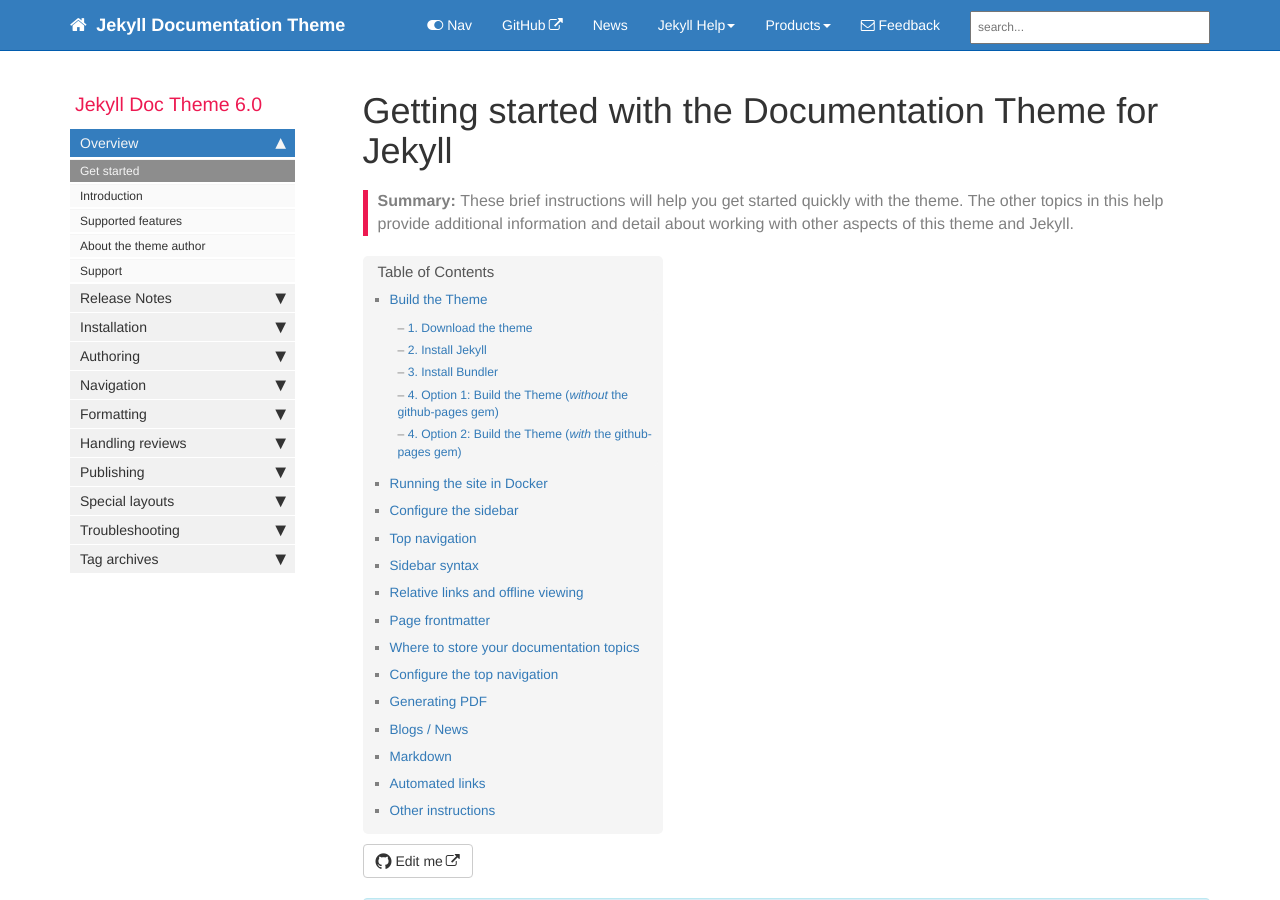
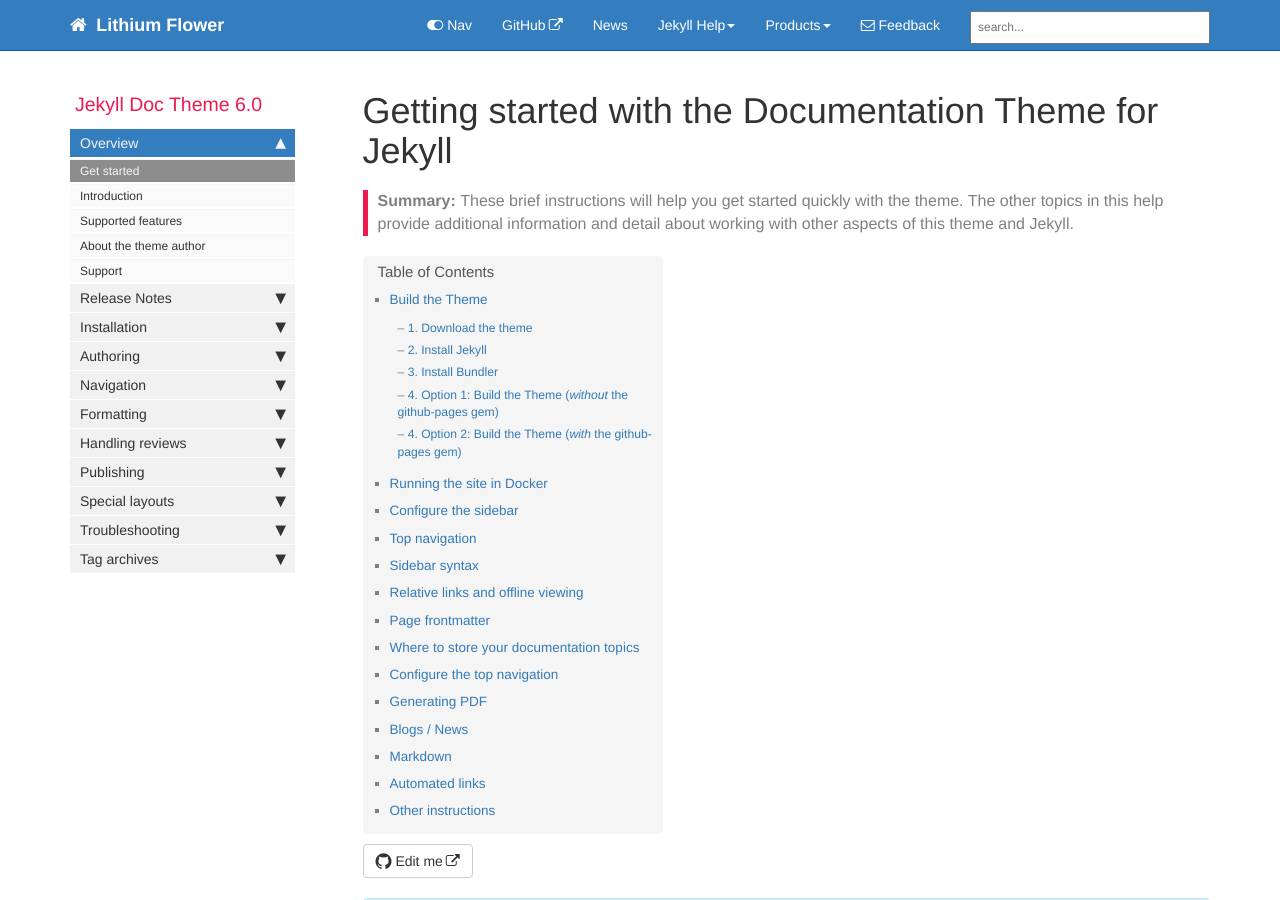
Before and after one commit to projooni/projooni.github.io, a Jekyll site: the page built from index.md, in a window 1280 px wide and 900 px high. Built offline with Jekyll 4.4.1, drawn with Linux system fonts in a browser that asks for light colours; nearby versions of some CDN libraries; comment, search, counter and statistics services are not loaded.

Commit message:
- top nav 수정

```diff
--- a/_config.yml
+++ b/_config.yml
@@ -3,7 +3,7 @@ repository: tomjoht/documentation-theme-jekyll
 output: web
 # this property is useful for conditional filtering of content that is separate from the PDF.
 
-topnav_title: Jekyll Documentation Theme
+topnav_title: Lithium Flower
 # this appears on the top navigation bar next to the home button
 
 site_title: Jekyll theme for documentation
```
